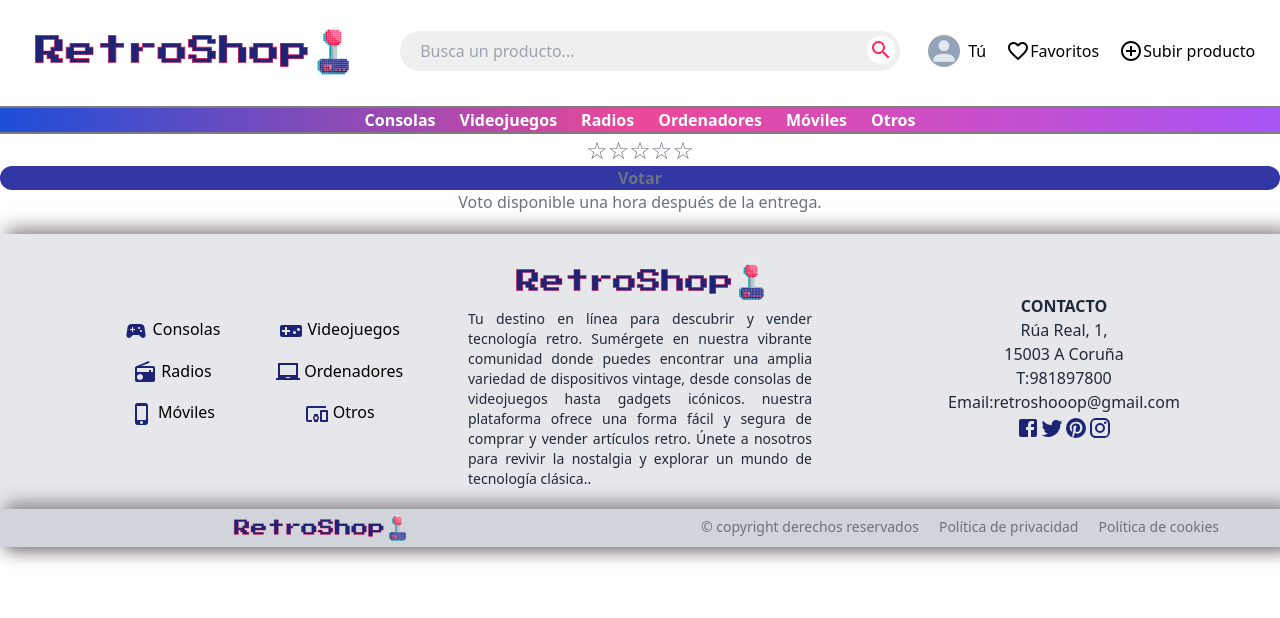
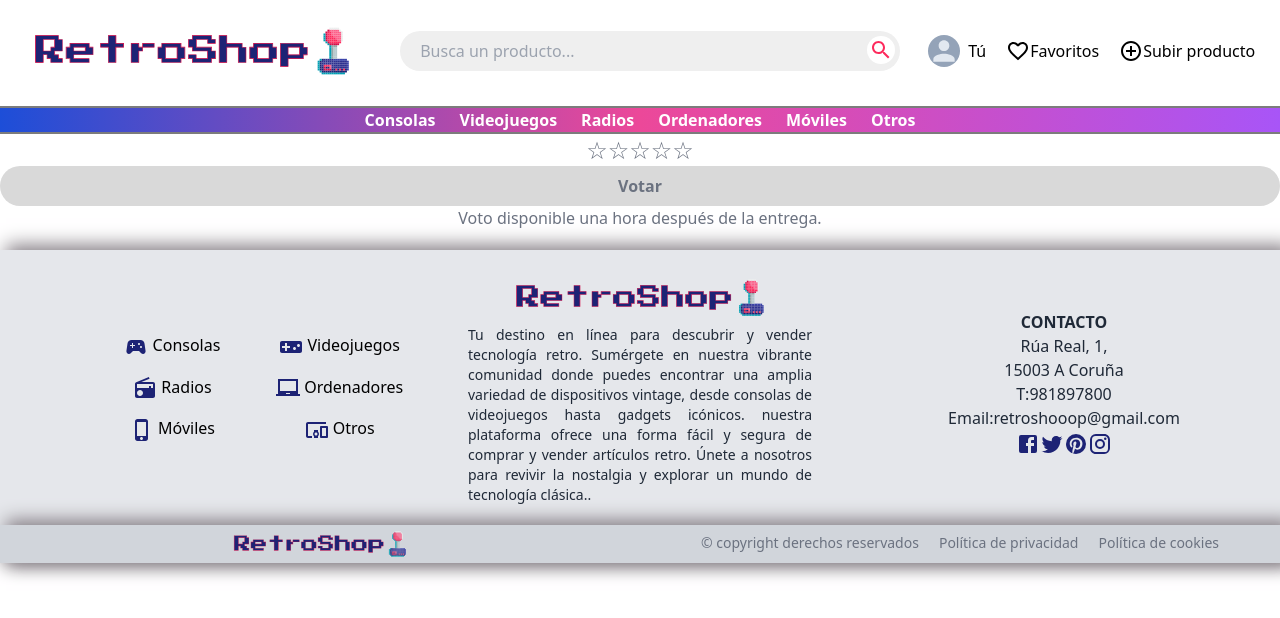
Before and after one commit to Dan1Vaz/FrontRetroshop, a React (Vite) app in the folder retroShopFront/: page /review/1 in a window 1280 px wide. Shown: the top 618 px of the page. Built offline with nearby package versions, Linux system fonts and the light colour scheme; no server answers.

Commit message:
createreview button style

```diff
--- a/retroShopFront/src/pages/CreateReview.jsx
+++ b/retroShopFront/src/pages/CreateReview.jsx
@@ -74,7 +74,7 @@ const CreateReview = ({ productId, reservationDate }) => {
           ))}
         </div>
         <div className="flex flex-col justify-center">
-          <button type="submit" className={`bg-[#3337a3] px-2 font-bold rounded-full text-${isEnabled ? '[gray-200]' : 'gray-500'}`} disabled={!isEnabled}>
+          <button type="submit" className={`bg-[#D9D9D9] px-10 py-2 font-bold rounded-full  text-${isEnabled ? '[gray-200] hover:bg-[#FE7193]' : 'gray-500 '}`} disabled={!isEnabled}>
             Votar
           </button>
 
```
